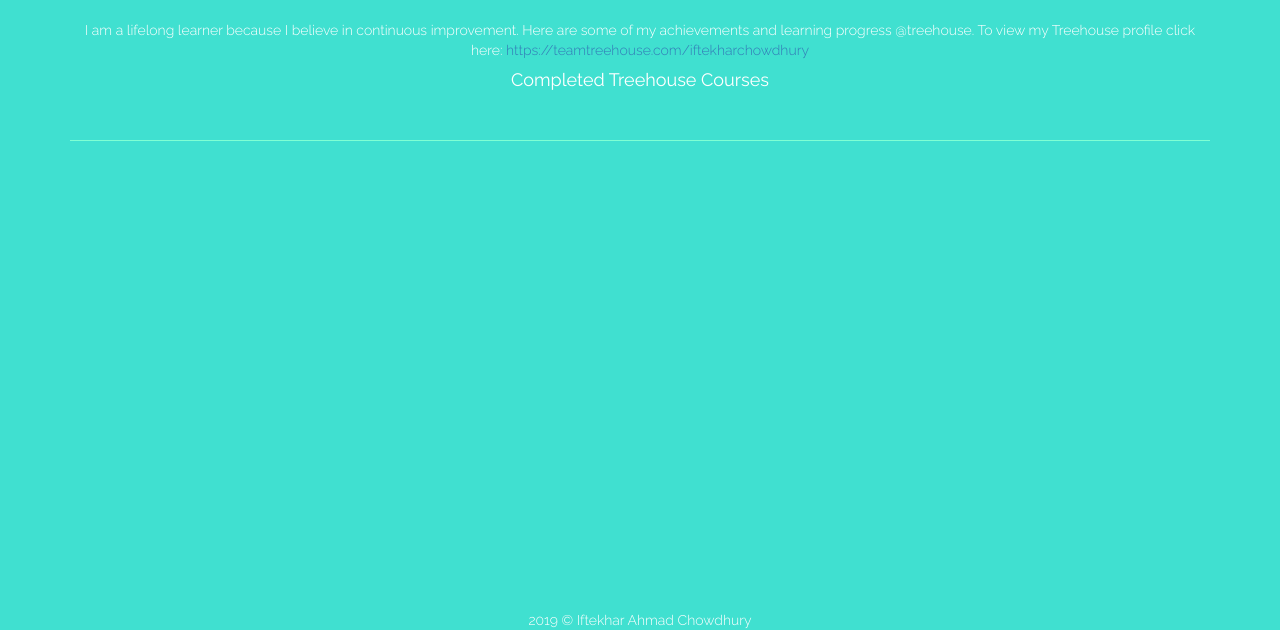
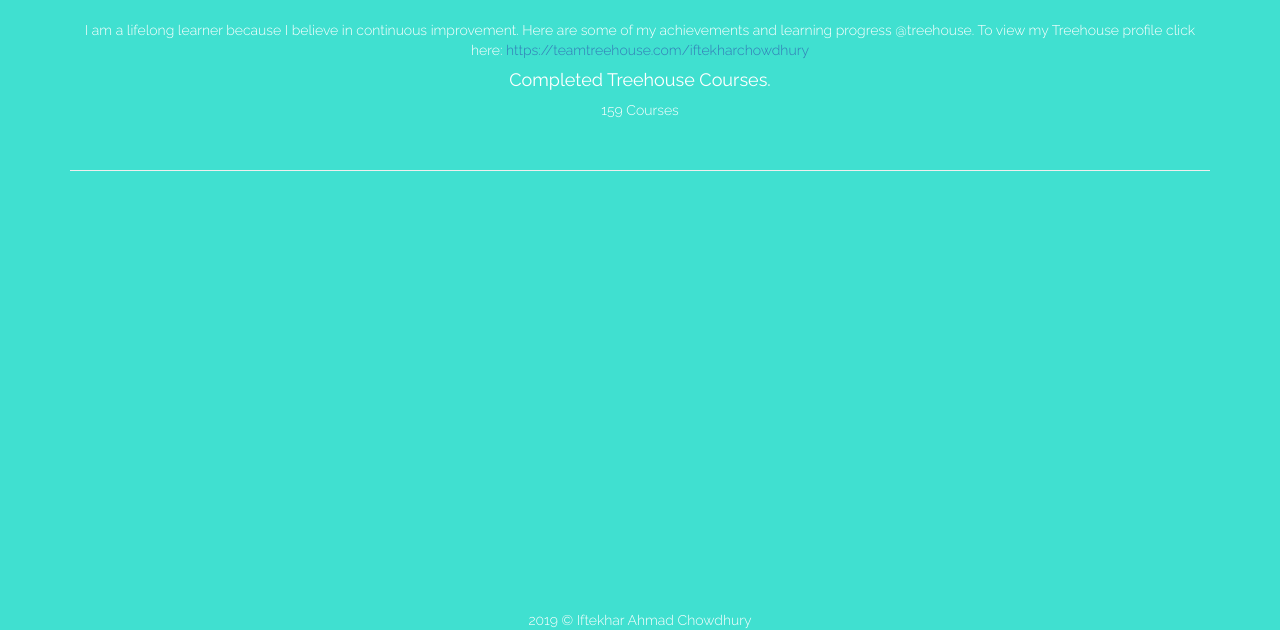
Before and after one commit to iac-nyc/courseView, a plain HTML site: page index.html in a window 1280 px wide. Shown: the part 170-800 px from the top of the page. Drawn offline with nearby package versions, Linux system fonts and the light colour scheme; no server answers.

Commit message:
course number added

```diff
--- a/index.html
+++ b/index.html
@@ -68,11 +68,13 @@
                     <a href="https://teamtreehouse.com/iftekharchowdhury" target="_blank">
                     https://teamtreehouse.com/iftekharchowdhury</a> </span>
          </p>
-         <h4 class="center">Completed Treehouse Courses</h4>
-         <br><hr style="border-color:#7FFFD4;">
+            <h4 class="center">Completed Treehouse Courses.</h4>
+            <p class="center">159 Courses</p> <!-- Asynchronous Programming with JavaScript -->
+
+
+         <br><hr style="border-color:solid 500px #7FFFD4;">
        <!--#00FF00;-->
         </div>
-
 
 
 
```
